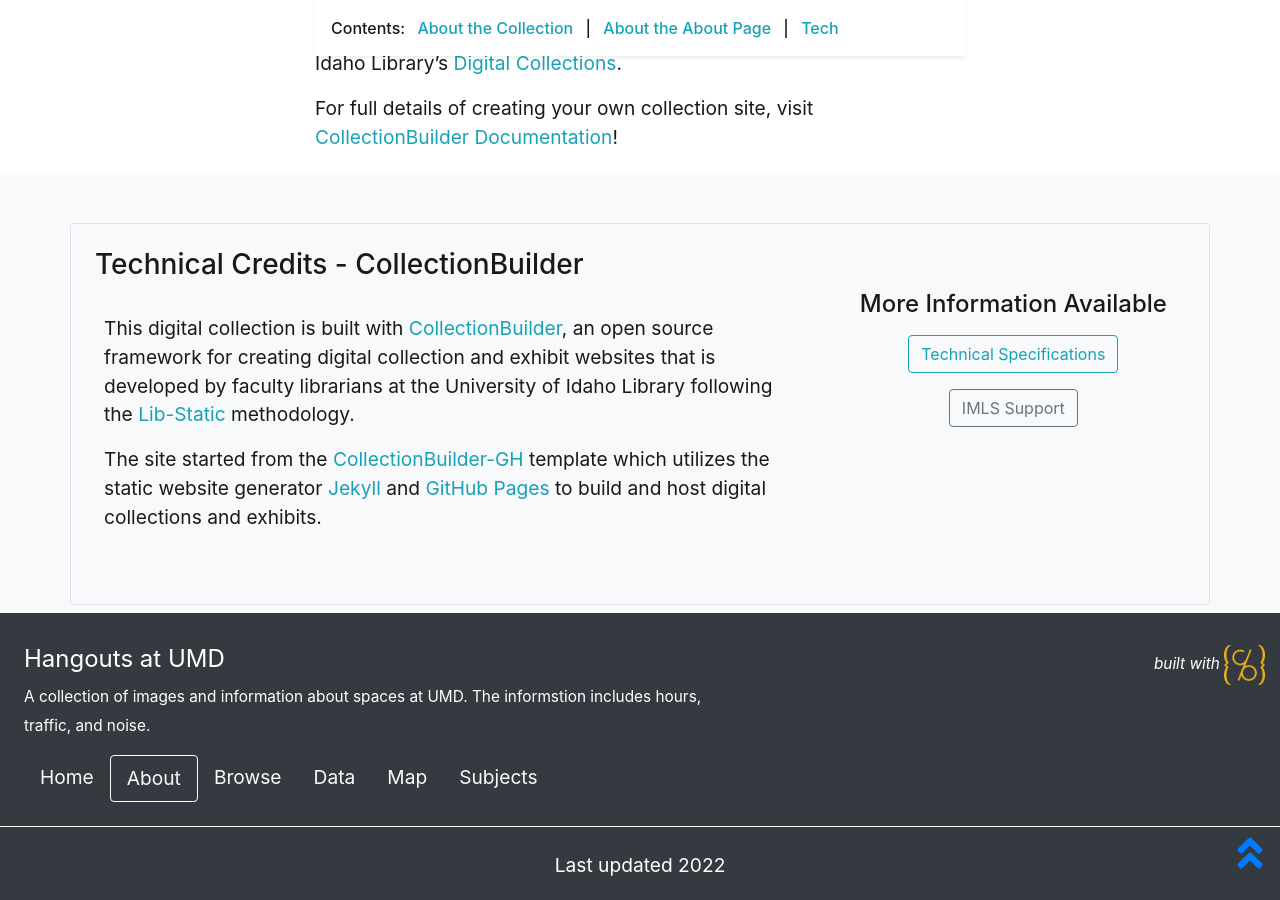
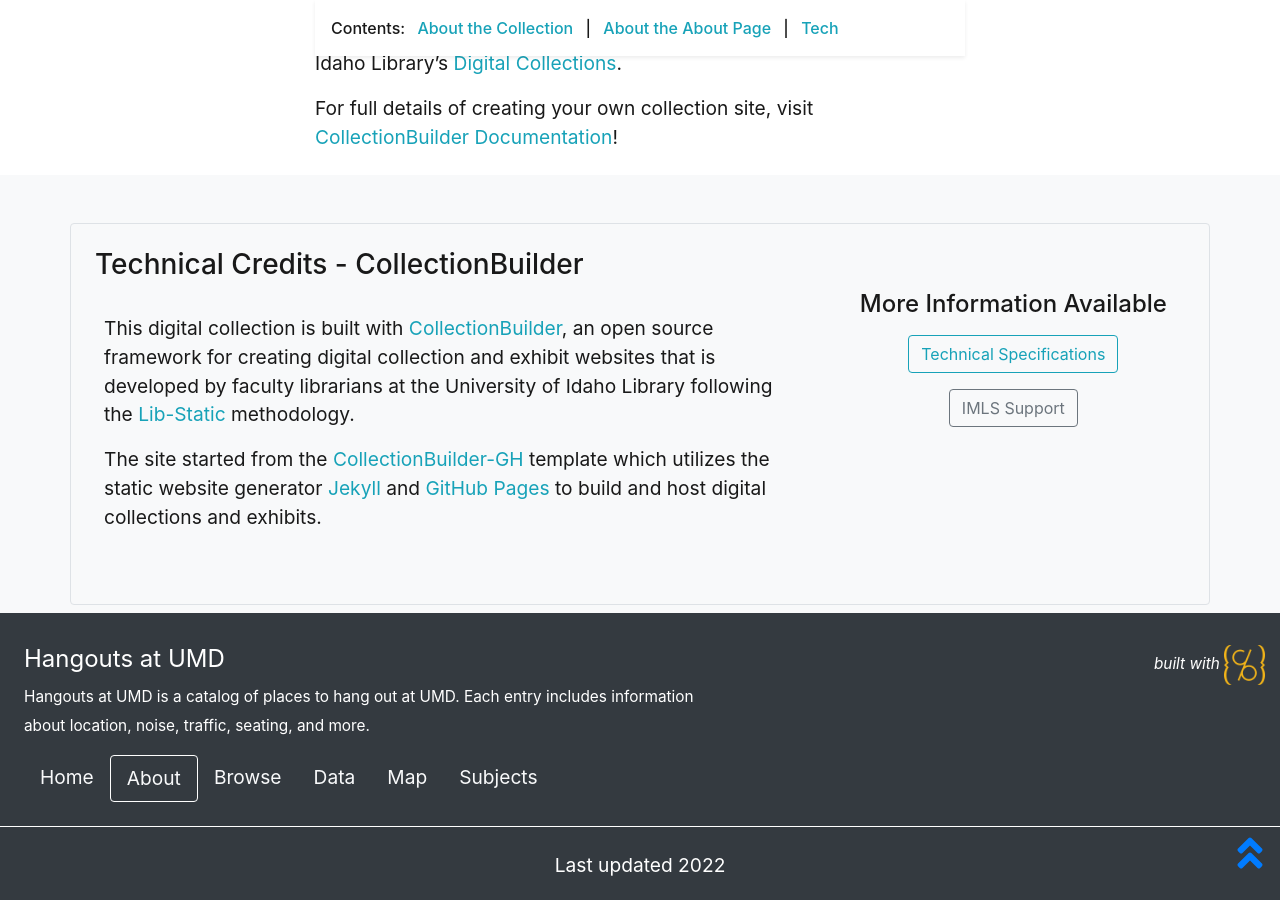
Before and after one commit to Bodarnn/hum, a Jekyll site: the page built from pages/about.md, in a window 1280 px wide and 900 px high, scrolled down 843 px. Built offline with Jekyll 4.4.1, drawn with Linux system fonts in a browser that asks for light colours; some of the changed text lies outside the part shown.

Commit message:
updated tagline, description, and metadata

```diff
--- a/_config.yml
+++ b/_config.yml
@@ -22,10 +22,10 @@
 # title of site appears in banner
 title: Hangouts at UMD
 # tagline, a short phrase that will appear throughout the site in the top banner
-tagline: A short catalog of hangouts and study spaces at UMD
+tagline: Find the best place for you
 # description appears in meta tags and other locations
 # this description might appear in search result lists, keep around 160 characters max
-description: "A collection of images and information about spaces at UMD. The informstion includes hours, traffic, and noise."
+description: "Hangouts at UMD is a catalog of places to hang out at UMD. Each entry includes information about location, noise, traffic, seating, and more."
 # creator of the digital collection, to appear in meta tags; we typically use our GitHub usernames but feel free to just use your name
 author: Bodarnn
 
@@ -34,7 +34,7 @@
 #
 # Set the metadata for your collection (the name of the csv file in your _data directory that describes the objects in your collection)
 # Use the filename of your CSV **without** the ".csv" extension! E.g. _data/demo-metadata.csv --> "demo-metadata"
-metadata: psychiana
+metadata: umdplaces
 
 ##########
 # Site/Organization Branding
```
